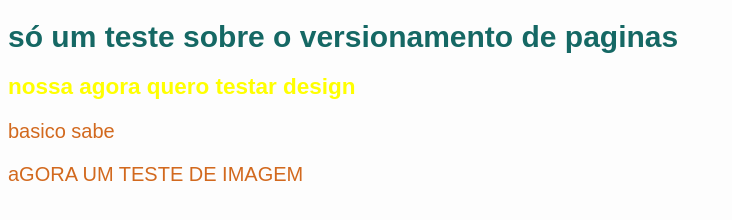
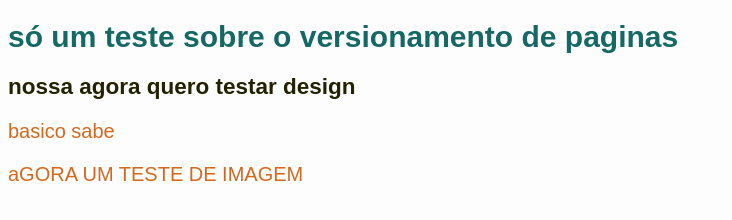
Before and after one commit to thiago23sl/git-github, a plain HTML site: page index.html in a window 1280 px wide. Shown: the whole page, without its empty margins (0-732 px from the left). Drawn offline with Linux system fonts and the light colour scheme.

Commit message:
Update index.html

```diff
--- a/index.html
+++ b/index.html
@@ -12,7 +12,7 @@
            color: rgb(21, 104, 100);
         }
         h2 {
-            color: yellow;
+            color: rgb(34, 34, 0);
         }
         p {
             font-size: 20px; text-align: justify; color: chocolate;
```
